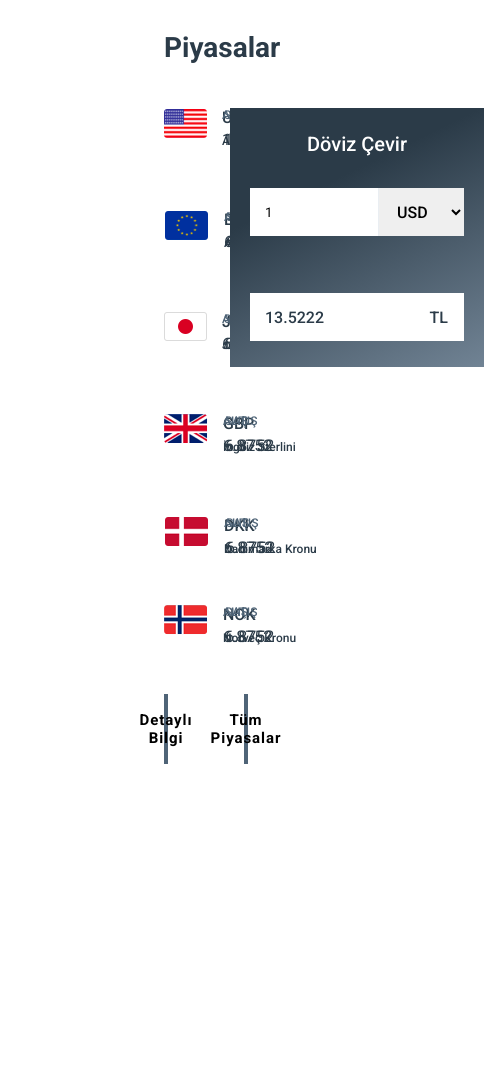
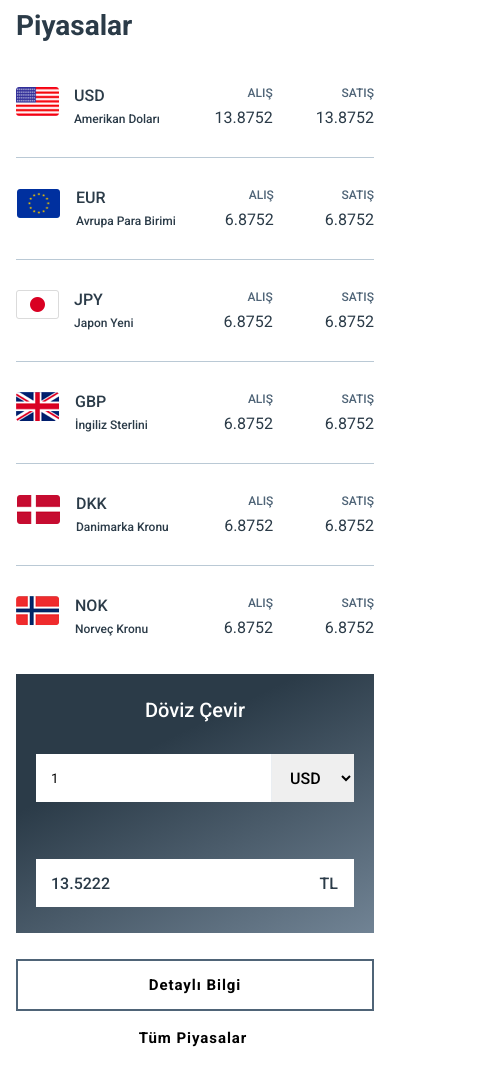
Before and after one commit to Mhmmtozcn/CurrencyConverter-Uygulama, a plain HTML site: page index.html in a window 390 px wide. Shown: the whole page, 484 px wide, since content can reach past the window. Before the commit the page ends 844 px from the top, so only its background shows below. Drawn offline with Linux system fonts and the light colour scheme.

Commit message:
Mobile görünümü tamamlandı

```diff
--- a/_assets/css/style.scss
+++ b/_assets/css/style.scss
@@ -17,8 +17,16 @@ body {
 }
 
 .main-container {
-    padding: 31px 164px 79px;
+    padding: 9px 1rem 34px 1rem;
     max-width: 1440px;
+
+    @media (min-width: 768px) {
+        padding: 31px 5rem 79px 5rem;
+    }
+
+    @media (min-width: 992px) {
+        padding: 31px 164px 79px;
+    }
 
     & > h1 {
         margin-bottom: 42.8px;
@@ -29,7 +37,15 @@ body {
 
     .currency-wrapper {
         display: flex;
-        flex-direction: row;
+        flex-direction: column;
+
+        @media (min-width: 992px) {
+            flex-direction: row;
+        }
+
+        @media (min-width: 1400px) {
+            margin-bottom: 0px;
+        }
 
         .currency-container {
             display: flex;
@@ -37,12 +53,26 @@ body {
             flex-wrap: wrap;
 
             .currency {
-                width: calc(50% - 76px);
+                width: 100%;
                 margin-right: 76px;
                 margin-bottom: 30px;
 
-                &:nth-last-child(-n + 2) {
-                    margin-bottom: 18px;
+                @media (max-width: 992px) {
+                    margin-right: 0px;
+                }
+
+                @media (min-width: 1400px) {
+                    width: calc(50% - 76px);
+
+                    &:nth-last-child(-n + 2) {
+                        .currency__inner {
+                            border-bottom: none;
+                        }
+                    }
+                }
+
+                &:nth-last-child(-n + 1) {
+                    margin-bottom: 0;
 
                     .currency__inner {
                         border-bottom: none;
@@ -121,7 +151,12 @@ body {
             padding: 19px 20px 26px;
             height: 100%;
             background-image: linear-gradient(154deg, #2b3b48 32%, #8093a5 115%);
-            margin-left: 4px;
+            margin-top: 7px;
+
+            @media (min-width: 992px) {
+                margin-left: 4px;
+                margin-top: 0;
+            }
 
             .converter {
                 text-align: center;
@@ -136,21 +171,29 @@ body {
 
                 &__amount {
                     display: flex;
+                    justify-content: center;
 
                     & > input {
-                        width: 128px;
+                        width: 100%;
                         padding: 15px 0px 13px 15px;
                         border: 0;
+
+                        @media (min-width: 1400px) {
+                            width: 128px;
+                        }
                     }
 
                     & > select {
-                        width: 86px;
                         padding: 14px 15px 13px 14px;
                         font-size: 16px;
                         font-weight: 500;
                         line-height: 1.25;
                         border: 0;
                         border-left: solid 1px #eaeef2;
+
+                        @media (min-width: 1400px) {
+                            width: 86px;
+                        }
                     }
                 }
 
@@ -181,6 +224,11 @@ body {
         display: flex;
         width: calc(100% - 258px);
 
+        @media (max-width: 992px) {
+            flex-direction: column;
+            width: 100%;
+        }
+
         & > button {
             display: flex;
             align-items: center;
@@ -192,23 +240,51 @@ body {
             cursor: pointer;
             padding: 15px 0;
             background-color: #fff;
+            transition: 0.2s all;
+
+            @media (max-width: 992px) {
+                width: 100%;
+            }
+        }
+
+        &__info {
+            margin-right: 100px;
             border: solid 2px #4f6477;
-            transition: 0.2s all;
 
             &:hover {
                 color: #fff;
                 background-color: var(--dark);
             }
-        }
 
-        &__info {
+            @media (max-width: 992px) {
+                margin-right: 0;
+                margin-top: 26px;
+                margin-bottom: 3px;
+            }
 
-            margin-right: 76px;
+            @media (min-width: (1400px)) {
+                margin-right: 76px;
+            }
         }
 
         &__show {
+            border: 0;
+
+            @media (min-width: 992px) {
+                border: solid 2px #4f6477;
+
+                &:hover {
+                    color: #fff;
+                    background-color: var(--dark);
+                }
+            }
+
             & > img {
-                display: none;
+                margin-left: 4px;
+
+                @media (min-width: 992px) {
+                    display: none;
+                }
             }
         }
     }
```
Also changed, not shown: _assets/css/style.css, 1 other file.
